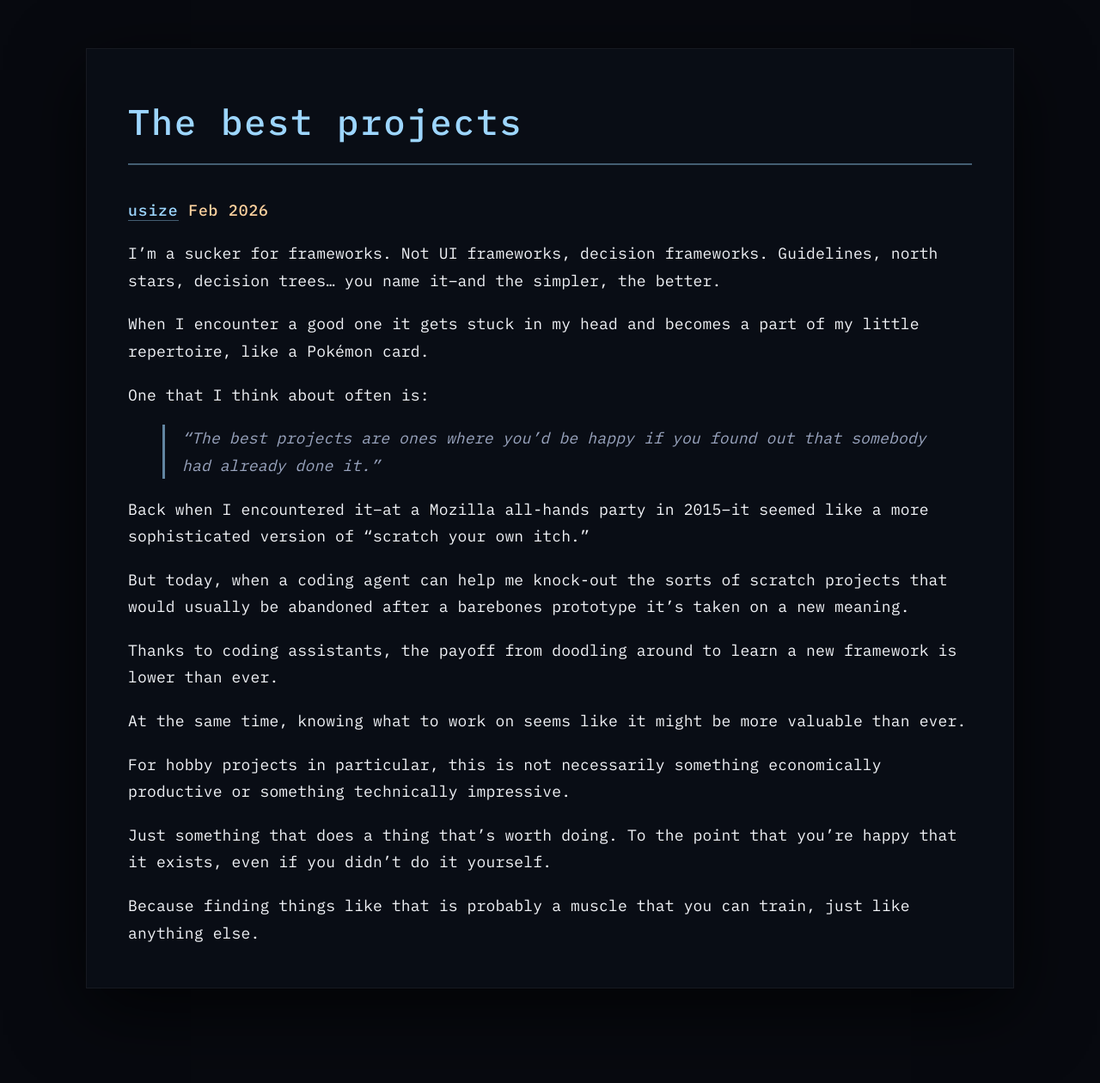
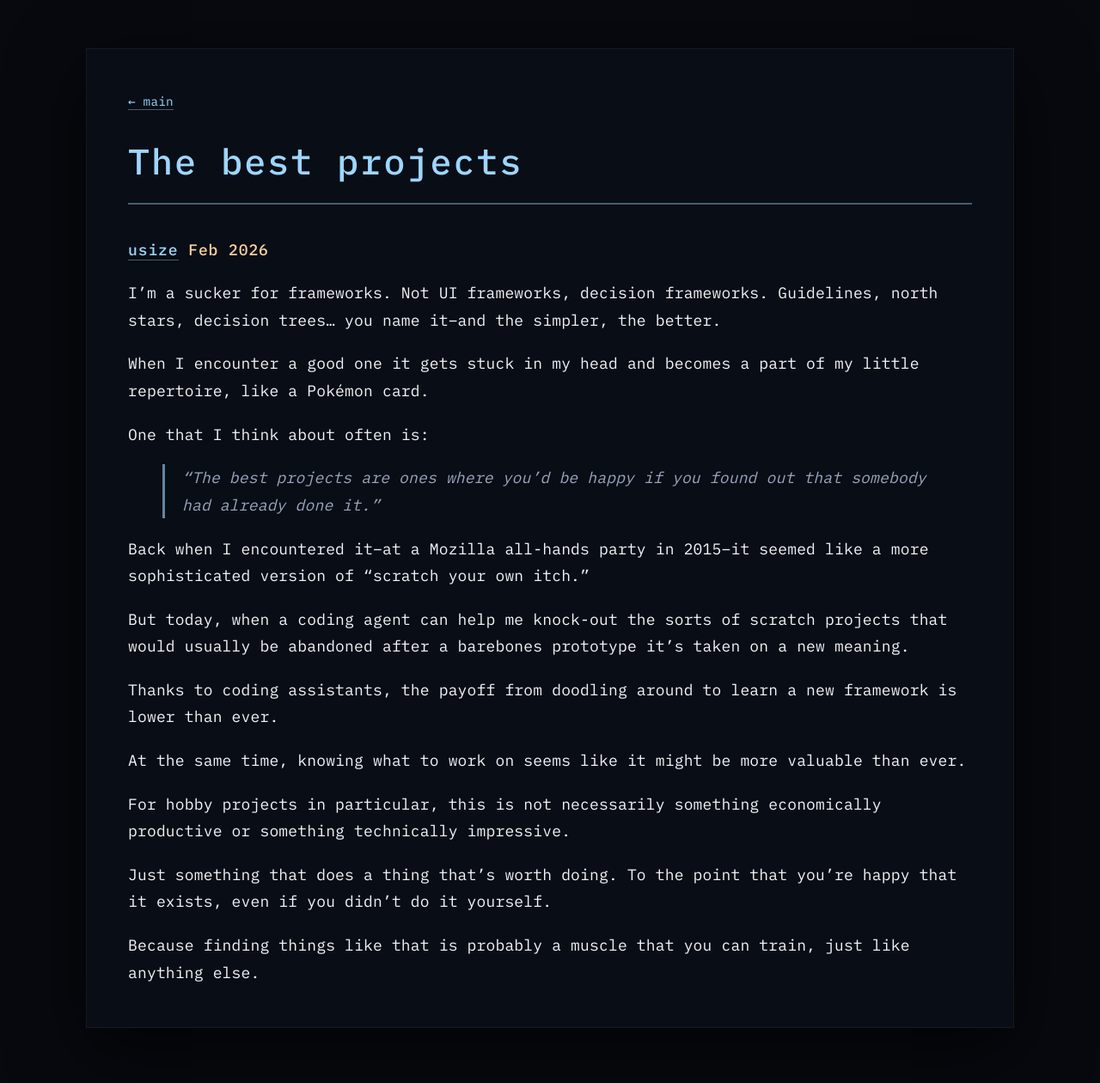
Before and after one commit to usize/blog, a Jekyll site: the page built from 2026/advice-00.md, in a window 1280 px wide. Shown: the whole page at 86% size. Built offline with Jekyll 4.4.1, drawn with Linux system fonts in a browser that asks for light colours; before the commit the page ends 1214 px from its top, so only the background shows below that.

Commit message:
Add a navigation link

```diff
--- a/_layouts/default.html
+++ b/_layouts/default.html
@@ -8,6 +8,9 @@
   </head>
   <body>
     <main class="markdown-body">
+      {% unless page.url == "/" %}
+      <nav class="back-link"><a href="{{ '/' | relative_url }}">&larr; main</a></nav>
+      {% endunless %}
       {{ content }}
     </main>
   </body>
--- a/assets/style.css
+++ b/assets/style.css
@@ -138,6 +138,11 @@ pre code {
   overflow-x: auto;
 }
 
+.back-link {
+  font-size: 0.8em;
+  margin: 0 0 -1rem;
+}
+
 .markdown-body > :first-child {
   margin-top: 0;
 }
```
Also changed, not shown: 10 other files.
